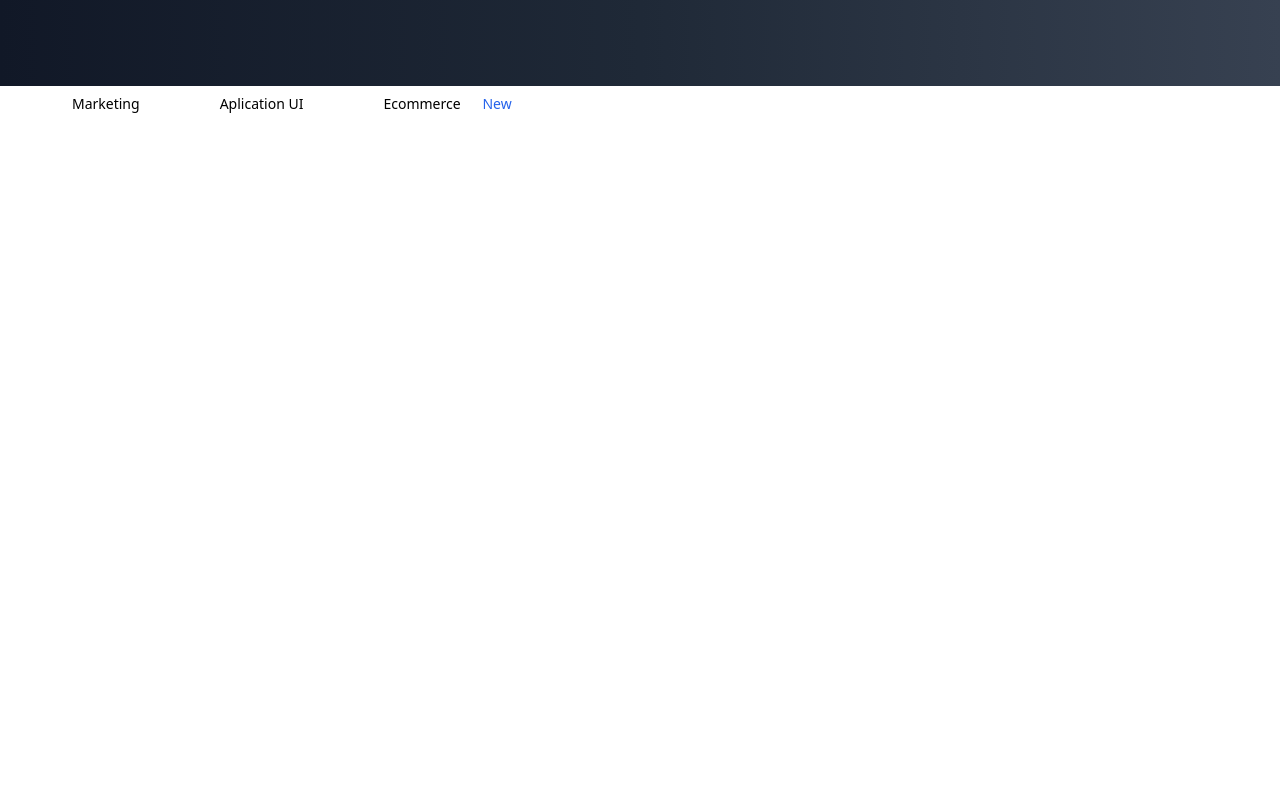
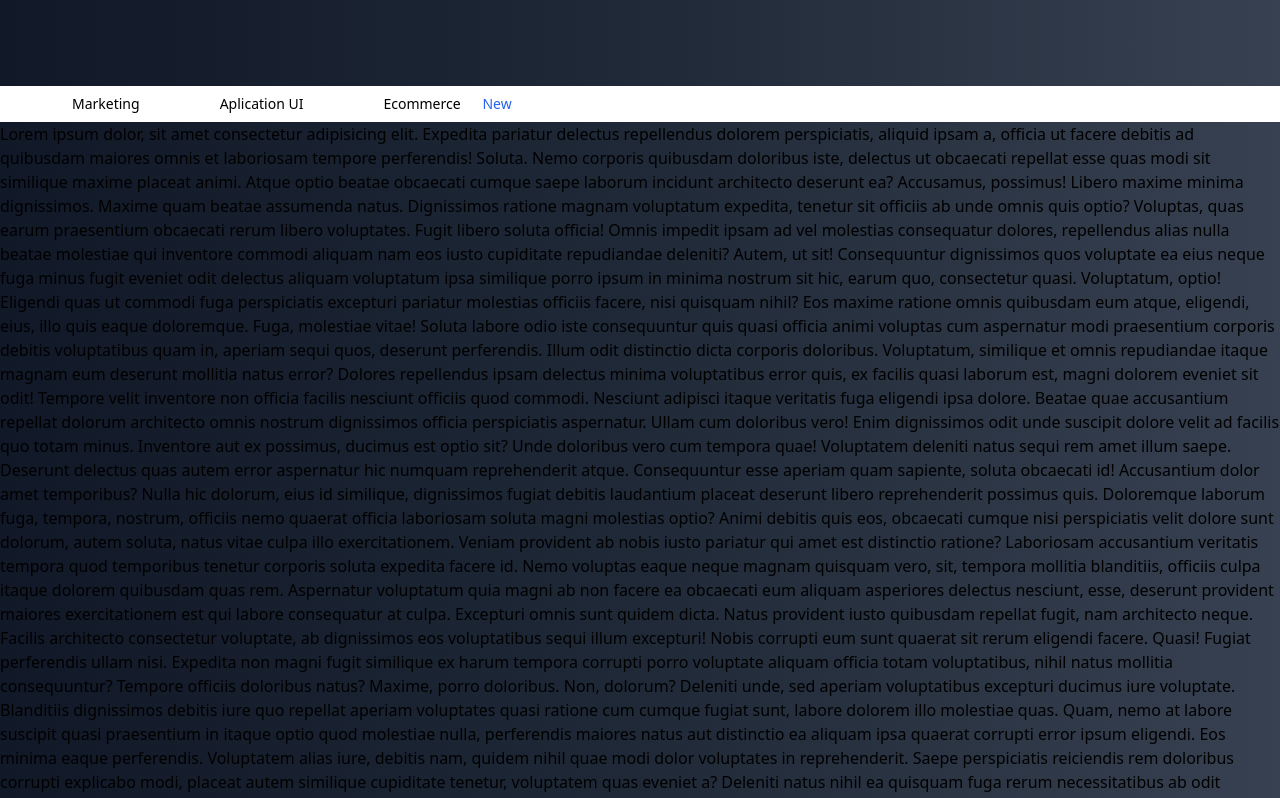
Before and after one commit to JBetancourt1996/openbox-app, a Nuxt app: page /marketing in a window 1280 px wide. Shown: the part 720-1518 px from the top of the page. Before the commit the page ends 842 px from the top, so only its background shows below. Built offline with nearby package versions, Linux system fonts and the light colour scheme.

Commit message:
avancing

```diff
--- a/pages/marketing/index.vue
+++ b/pages/marketing/index.vue
@@ -226,7 +226,7 @@
         </p>
       </div>
     </div>
-    <div class="flex sticky bg-red-900">
+    <div class="sticky top-0">
       <nav class="bg-white w-full py-2">
         <ul
           class="
@@ -253,7 +253,103 @@
         </ul>
       </nav>
     </div>
-    <div></div>
+    <div>
+      Lorem ipsum dolor, sit amet consectetur adipisicing elit. Expedita
+      pariatur delectus repellendus dolorem perspiciatis, aliquid ipsam a,
+      officia ut facere debitis ad quibusdam maiores omnis et laboriosam tempore
+      perferendis! Soluta. Nemo corporis quibusdam doloribus iste, delectus ut
+      obcaecati repellat esse quas modi sit similique maxime placeat animi.
+      Atque optio beatae obcaecati cumque saepe laborum incidunt architecto
+      deserunt ea? Accusamus, possimus! Libero maxime minima dignissimos. Maxime
+      quam beatae assumenda natus. Dignissimos ratione magnam voluptatum
+      expedita, tenetur sit officiis ab unde omnis quis optio? Voluptas, quas
+      earum praesentium obcaecati rerum libero voluptates. Fugit libero soluta
+      officia! Omnis impedit ipsam ad vel molestias consequatur dolores,
+      repellendus alias nulla beatae molestiae qui inventore commodi aliquam nam
+      eos iusto cupiditate repudiandae deleniti? Autem, ut sit! Consequuntur
+      dignissimos quos voluptate ea eius neque fuga minus fugit eveniet odit
+      delectus aliquam voluptatum ipsa similique porro ipsum in minima nostrum
+      sit hic, earum quo, consectetur quasi. Voluptatum, optio! Eligendi quas ut
+      commodi fuga perspiciatis excepturi pariatur molestias officiis facere,
+      nisi quisquam nihil? Eos maxime ratione omnis quibusdam eum atque,
+      eligendi, eius, illo quis eaque doloremque. Fuga, molestiae vitae! Soluta
+      labore odio iste consequuntur quis quasi officia animi voluptas cum
+      aspernatur modi praesentium corporis debitis voluptatibus quam in, aperiam
+      sequi quos, deserunt perferendis. Illum odit distinctio dicta corporis
+      doloribus. Voluptatum, similique et omnis repudiandae itaque magnam eum
+      deserunt mollitia natus error? Dolores repellendus ipsam delectus minima
+      voluptatibus error quis, ex facilis quasi laborum est, magni dolorem
+      eveniet sit odit! Tempore velit inventore non officia facilis nesciunt
+      officiis quod commodi. Nesciunt adipisci itaque veritatis fuga eligendi
+      ipsa dolore. Beatae quae accusantium repellat dolorum architecto omnis
+      nostrum dignissimos officia perspiciatis aspernatur. Ullam cum doloribus
+      vero! Enim dignissimos odit unde suscipit dolore velit ad facilis quo
+      totam minus. Inventore aut ex possimus, ducimus est optio sit? Unde
+      doloribus vero cum tempora quae! Voluptatem deleniti natus sequi rem amet
+      illum saepe. Deserunt delectus quas autem error aspernatur hic numquam
+      reprehenderit atque. Consequuntur esse aperiam quam sapiente, soluta
+      obcaecati id! Accusantium dolor amet temporibus? Nulla hic dolorum, eius
+      id similique, dignissimos fugiat debitis laudantium placeat deserunt
+      libero reprehenderit possimus quis. Doloremque laborum fuga, tempora,
+      nostrum, officiis nemo quaerat officia laboriosam soluta magni molestias
+      optio? Animi debitis quis eos, obcaecati cumque nisi perspiciatis velit
+      dolore sunt dolorum, autem soluta, natus vitae culpa illo exercitationem.
+      Veniam provident ab nobis iusto pariatur qui amet est distinctio ratione?
+      Laboriosam accusantium veritatis tempora quod temporibus tenetur corporis
+      soluta expedita facere id. Nemo voluptas eaque neque magnam quisquam vero,
+      sit, tempora mollitia blanditiis, officiis culpa itaque dolorem quibusdam
+      quas rem. Aspernatur voluptatum quia magni ab non facere ea obcaecati eum
+      aliquam asperiores delectus nesciunt, esse, deserunt provident maiores
+      exercitationem est qui labore consequatur at culpa. Excepturi omnis sunt
+      quidem dicta. Natus provident iusto quibusdam repellat fugit, nam
+      architecto neque. Facilis architecto consectetur voluptate, ab dignissimos
+      eos voluptatibus sequi illum excepturi! Nobis corrupti eum sunt quaerat
+      sit rerum eligendi facere. Quasi! Fugiat perferendis ullam nisi. Expedita
+      non magni fugit similique ex harum tempora corrupti porro voluptate
+      aliquam officia totam voluptatibus, nihil natus mollitia consequuntur?
+      Tempore officiis doloribus natus? Maxime, porro doloribus. Non, dolorum?
+      Deleniti unde, sed aperiam voluptatibus excepturi ducimus iure voluptate.
+      Blanditiis dignissimos debitis iure quo repellat aperiam voluptates quasi
+      ratione cum cumque fugiat sunt, labore dolorem illo molestiae quas. Quam,
+      nemo at labore suscipit quasi praesentium in itaque optio quod molestiae
+      nulla, perferendis maiores natus aut distinctio ea aliquam ipsa quaerat
+      corrupti error ipsum eligendi. Eos minima eaque perferendis. Voluptatem
+      alias iure, debitis nam, quidem nihil quae modi dolor voluptates in
+      reprehenderit. Saepe perspiciatis reiciendis rem doloribus corrupti
+      explicabo modi, placeat autem similique cupiditate tenetur, voluptatem
+      quas eveniet a? Deleniti natus nihil ea quisquam fuga rerum necessitatibus
+      ab odit expedita illum, dignissimos doloremque incidunt quae delectus
+      consequuntur optio tempora quod in blanditiis nam eveniet laudantium
+      sapiente a architecto. Natus? Incidunt sed est mollitia cupiditate ea
+      voluptatem facilis illo sequi. Porro deleniti quod officia voluptas,
+      deserunt illo est sit soluta omnis inventore! Sequi aperiam, praesentium
+      totam tenetur autem explicabo quas! Autem voluptatibus repellat sit
+      corrupti id incidunt, nostrum quam itaque iure doloribus a molestiae vel
+      porro tempore! Atque, ad? Obcaecati aperiam quia assumenda fugit odio.
+      Error quis consequatur reiciendis numquam? Distinctio voluptates fugit vel
+      quaerat culpa iste consectetur iure possimus magni, inventore soluta ad
+      nemo eaque facere commodi incidunt saepe neque, porro, debitis sed. Quae
+      accusamus velit dolore doloribus quos? Fugiat laudantium minus at, modi
+      vitae qui veniam culpa aliquam rerum id quidem commodi corrupti expedita
+      aliquid odio, quo voluptatum laboriosam nemo! Inventore et voluptatem
+      voluptates sed, cupiditate deserunt assumenda. Ipsam architecto minus
+      quidem maxime magni eveniet tenetur, at dolorem officiis laboriosam
+      expedita suscipit velit neque fugiat assumenda! Minima perferendis ipsa
+      animi possimus ipsum velit molestiae quam temporibus quis officia? Alias
+      eveniet consectetur modi tempore temporibus sit corrupti, expedita rem
+      mollitia ipsum, quam beatae, unde fuga. Placeat, eos quia quae, cum
+      possimus sint delectus quaerat itaque quasi, adipisci quam nesciunt.
+      Recusandae aspernatur eveniet enim, voluptates quo molestiae illo
+      asperiores optio laborum! Aperiam et excepturi molestias, non culpa ea?
+      Unde magnam voluptatibus rerum neque minus quae voluptate aspernatur eaque
+      impedit omnis! Voluptas exercitationem dignissimos magnam repellendus enim
+      nihil eum perspiciatis est? Eligendi veritatis assumenda sunt consequuntur
+      quod dolorum cumque esse inventore adipisci modi! Delectus totam mollitia
+      asperiores placeat, non accusamus. Est? A libero facilis totam dolorum ea
+      ipsum culpa molestias iusto omnis reprehenderit accusantium accusamus,
+      voluptatum distinctio quis quisquam itaque in cum porro! Veniam fugiat
+      reiciendis facere vero debitis? Enim, minima.
+    </div>
   </div>
 </template>
 
```
